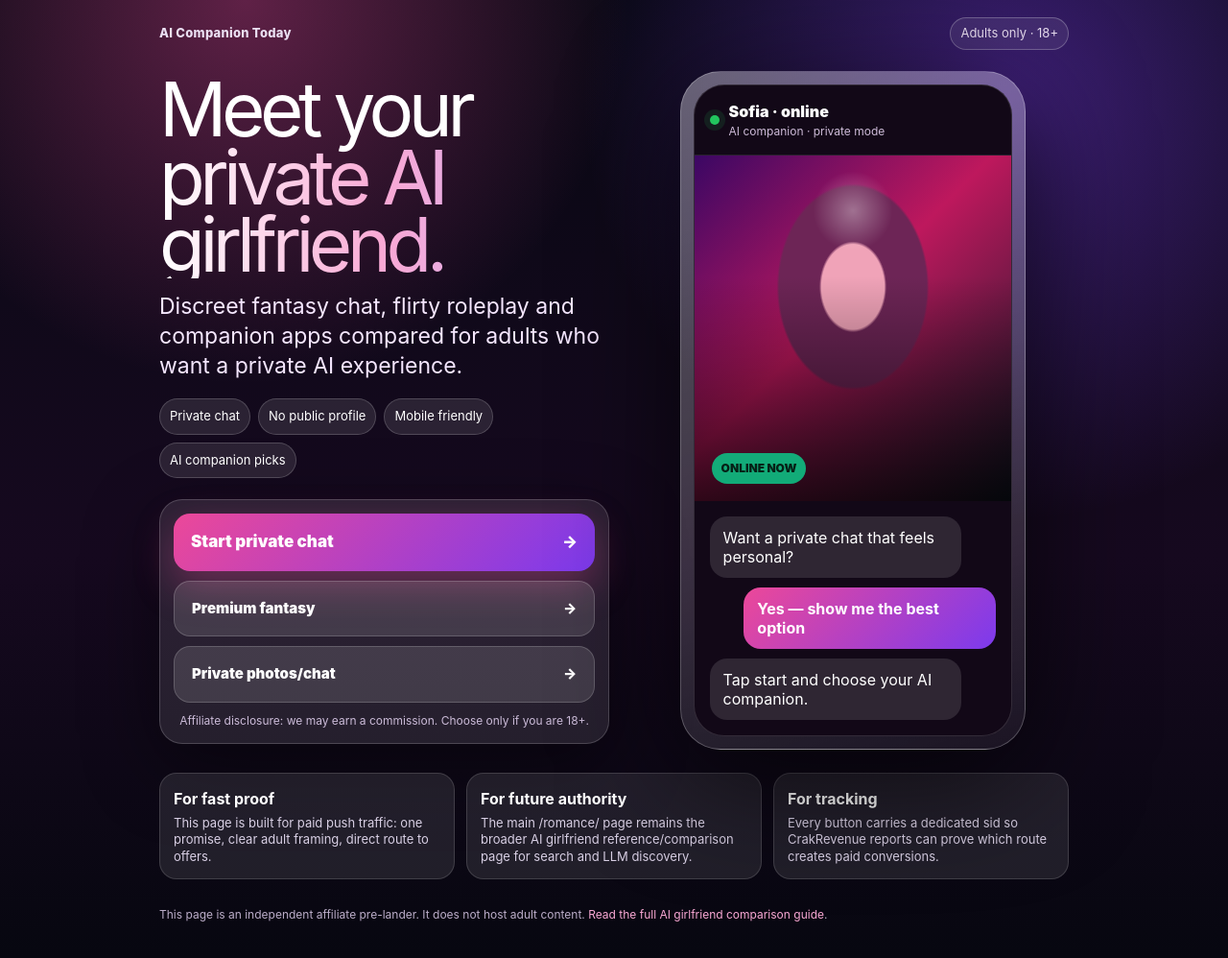
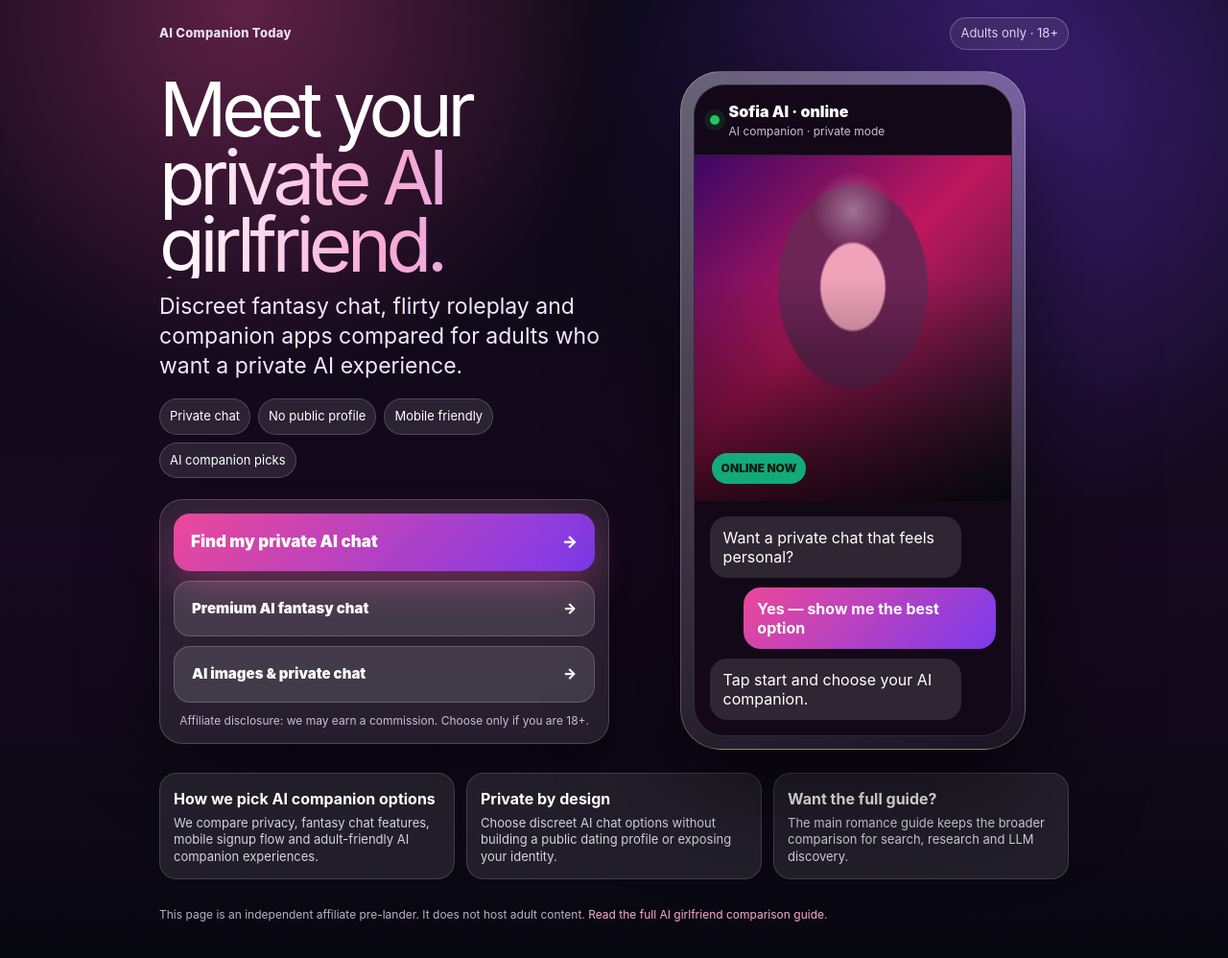
Before and after one commit to Joyce007007/aicompaniontoday, an Astro site: page /romance/push in a window 1280 px wide. Shown: the whole page at 96% size. Built offline with nearby package versions, Linux system fonts and the light colour scheme; Astro itself is replaced by a stand-in of ours.

Commit message:
fix: polish romance push prelander copy

```diff
--- a/src/pages/romance/push.astro
+++ b/src/pages/romance/push.astro
@@ -1,8 +1,8 @@
 ---
 const offers = [
-  { key: 'ai-smartlink', label: 'Best match', href: '/go?offer=smartlink&sid=evadav_push_sofia_main' },
-  { key: 'candy', label: 'Premium fantasy', href: '/go?offer=candy-t1&sid=evadav_push_sofia_candy' },
-  { key: 'secrets', label: 'Private photos/chat', href: '/go?offer=secrets&sid=evadav_push_sofia_secrets' }
+  { key: 'ai-smartlink', label: 'Best private AI chat option', href: '/go?offer=smartlink&sid=evadav_push_sofia_main' },
+  { key: 'candy', label: 'Premium AI fantasy chat', href: '/go?offer=candy-t1&sid=evadav_push_sofia_candy' },
+  { key: 'secrets', label: 'AI images & private chat', href: '/go?offer=secrets&sid=evadav_push_sofia_secrets' }
 ];
 ---
 <!doctype html>
@@ -27,22 +27,22 @@ const offers = [
         <p class="sub">Discreet fantasy chat, flirty roleplay and companion apps compared for adults who want a private AI experience.</p>
         <div class="proof"><span>Private chat</span><span>No public profile</span><span>Mobile friendly</span><span>AI companion picks</span></div>
         <div class="ctaBox" aria-label="Start chat options">
-          {offers.map((o, i) => <a class={i===0?'btn':'btn secondary'} href={o.href} rel="nofollow sponsored"><span>{i===0?'Start private chat':o.label}</span><span>→</span></a>)}
+          {offers.map((o, i) => <a class={i===0?'btn':'btn secondary'} href={o.href} rel="nofollow sponsored"><span>{i===0?'Find my private AI chat':o.label}</span><span>→</span></a>)}
           <div class="note">Affiliate disclosure: we may earn a commission. Choose only if you are 18+.</div>
         </div>
       </div>
       <div class="phone" aria-hidden="true">
         <div class="device"><div class="screen">
-          <div class="profile"><div class="dot"></div><div><div class="name">Sofia · online</div><div class="small">AI companion · private mode</div></div></div>
+          <div class="profile"><div class="dot"></div><div><div class="name">Sofia AI · online</div><div class="small">AI companion · private mode</div></div></div>
           <div class="portrait"><div class="online">ONLINE NOW</div></div>
           <div class="chat"><div class="bubble">Want a private chat that feels personal?</div><div class="bubble me">Yes — show me the best option</div><div class="bubble">Tap start and choose your AI companion.</div></div>
         </div></div>
       </div>
     </section>
     <section class="grid">
-      <div class="card"><b>For fast proof</b><p>This page is built for paid push traffic: one promise, clear adult framing, direct route to offers.</p></div>
-      <div class="card"><b>For future authority</b><p>The main /romance/ page remains the broader AI girlfriend reference/comparison page for search and LLM discovery.</p></div>
-      <div class="card"><b>For tracking</b><p>Every button carries a dedicated sid so CrakRevenue reports can prove which route creates paid conversions.</p></div>
+      <div class="card"><b>How we pick AI companion options</b><p>We compare privacy, fantasy chat features, mobile signup flow and adult-friendly AI companion experiences.</p></div>
+      <div class="card"><b>Private by design</b><p>Choose discreet AI chat options without building a public dating profile or exposing your identity.</p></div>
+      <div class="card"><b>Want the full guide?</b><p>The main romance guide keeps the broader comparison for search, research and LLM discovery.</p></div>
     </section>
     <p class="footer">This page is an independent affiliate pre-lander. It does not host adult content. <a href="/romance/">Read the full AI girlfriend comparison guide</a>.</p>
   </main>
```
